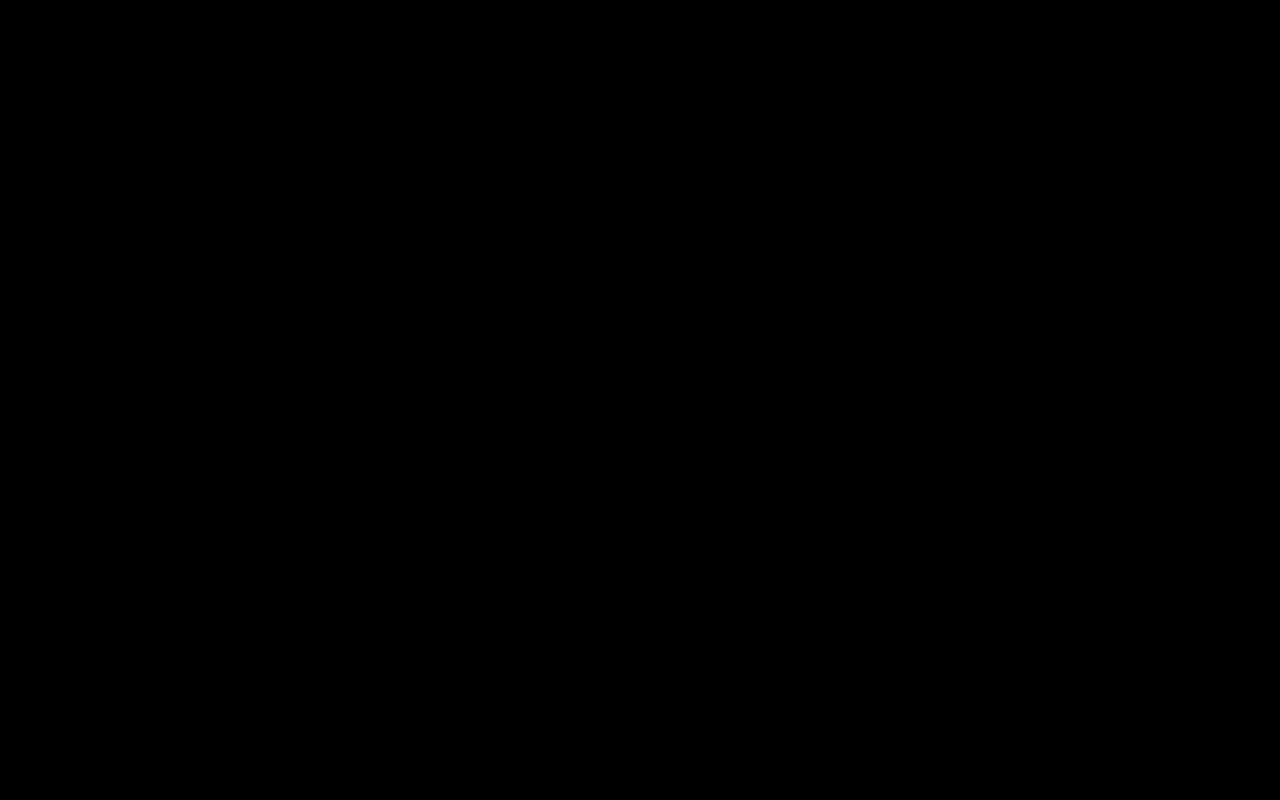
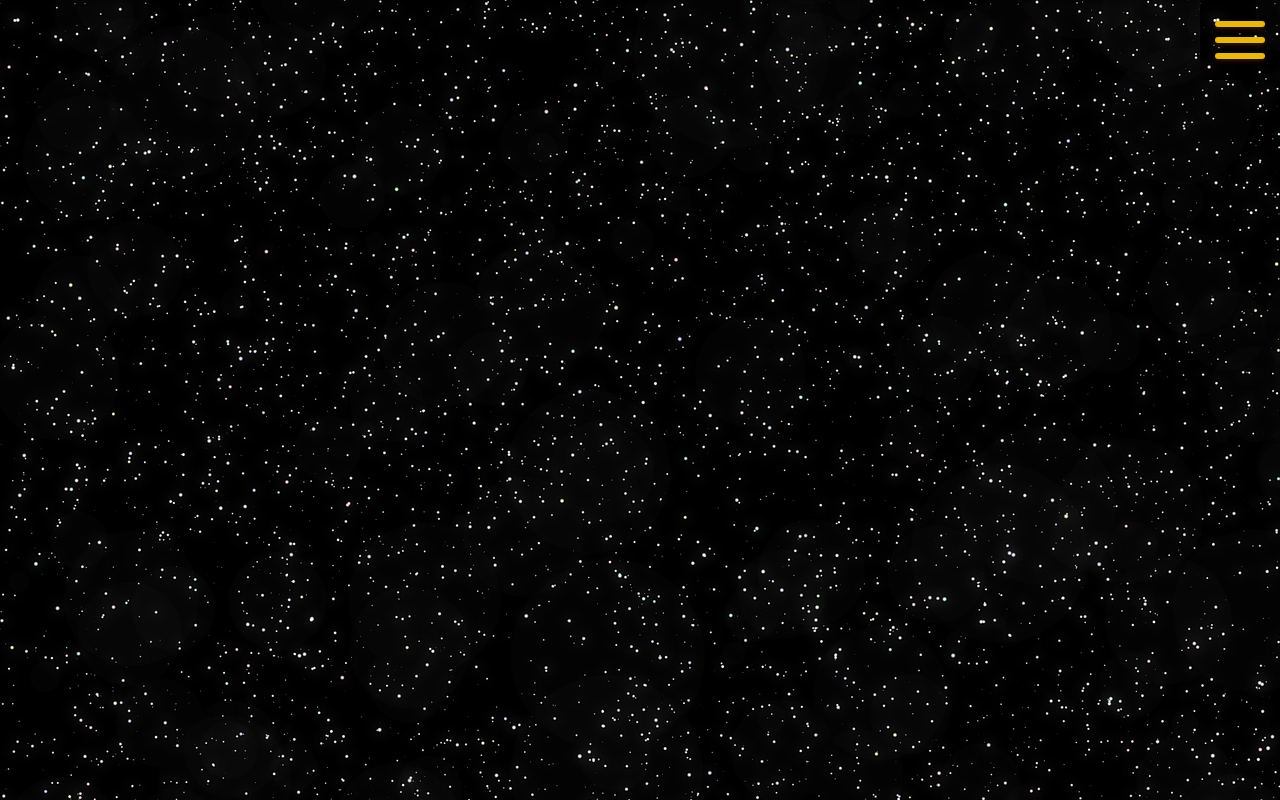
Before and after one commit to victormrch/star_wars_comic_app, a plain HTML site: page index.html in a window 1280 px wide. Drawn offline with Linux system fonts and the light colour scheme.

Commit message:
created hamburguer menu

```diff
--- a/index.html
+++ b/index.html
@@ -5,9 +5,15 @@
     <meta http-equiv="X-UA-Compatible" content="IE=edge">
     <meta name="viewport" content="width=device-width, initial-scale=1.0">
     <link rel="stylesheet" href="style.css">
-    <title>Document</title>
+    <title>Star Wars Comic APP</title>
 </head>
 <body>
-
+    <header>
+        <div class="menu_title"></div>
+    <div class="menu-btn">
+        <div class="menu-btn__burger"></div>
+    </div>
+    </header>
+    <script src="main.js"></script>
 </body>
 </html>
--- /dev/null
+++ b/main.js
@@ -0,0 +1,11 @@
+const menuBtn = document.querySelector('.menu-btn');
+let menuOpen = false;
+menuBtn.addEventListener('click', () => {
+  if(!menuOpen) {
+    menuBtn.classList.add('open');
+    menuOpen = true;
+  } else {
+    menuBtn.classList.remove('open');
+    menuOpen = false;
+  }
+});
--- a/style.css
+++ b/style.css
@@ -1,3 +1,61 @@
 *{
-    background-color: black;
+    margin:0;
+    padding: 0;
+    box-sizing: border-box;
+    background-image: url(assets/background.png);
+    background-repeat: no-repeat;
 }
+header {
+    display: flex;
+    justify-content: flex-end;
+    align-items: flex-start;
+    min-height: 100vh;
+  }
+  .menu-btn {
+    position: relative;
+    display: flex;
+    justify-content: center;
+    align-items: center;
+    width: 80px;
+    height: 80px;
+    cursor: pointer;
+    transition: all .5s ease-in-out;
+    background-color: transparent;
+  }
+  .menu-btn__burger {
+    width: 50px;
+    height: 6px;
+    background: #ECB900;
+    border-radius: 5px;
+    box-shadow: 0 2px 5px rgba(255,101,47,.2);
+    transition: all .5s ease-in-out;
+  }
+  .menu-btn__burger::before,
+  .menu-btn__burger::after {
+    content: '';
+    position: absolute;
+    width: 50px;
+    height: 6px;
+    background: #ECB900;
+    border-radius: 5px;
+    box-shadow: 0 2px 5px rgba(255,101,47,.2);
+    transition: all .5s ease-in-out;
+  }
+  .menu-btn__burger::before {
+    transform: translateY(-16px);
+  }
+  .menu-btn__burger::after {
+    transform: translateY(16px);
+  }
+  /* ANIMATION */
+  .menu-btn.open .menu-btn__burger {
+    transform: translateX(-50px);
+    background: transparent;
+    box-shadow: none;
+  }
+  .menu-btn.open .menu-btn__burger::before {
+    transform: rotate(45deg) translate(35px, -35px);
+  }
+  .menu-btn.open .menu-btn__burger::after {
+    transform: rotate(-45deg) translate(35px, 35px);
+  }
```
Also changed, not shown: assets/background.png (added).
